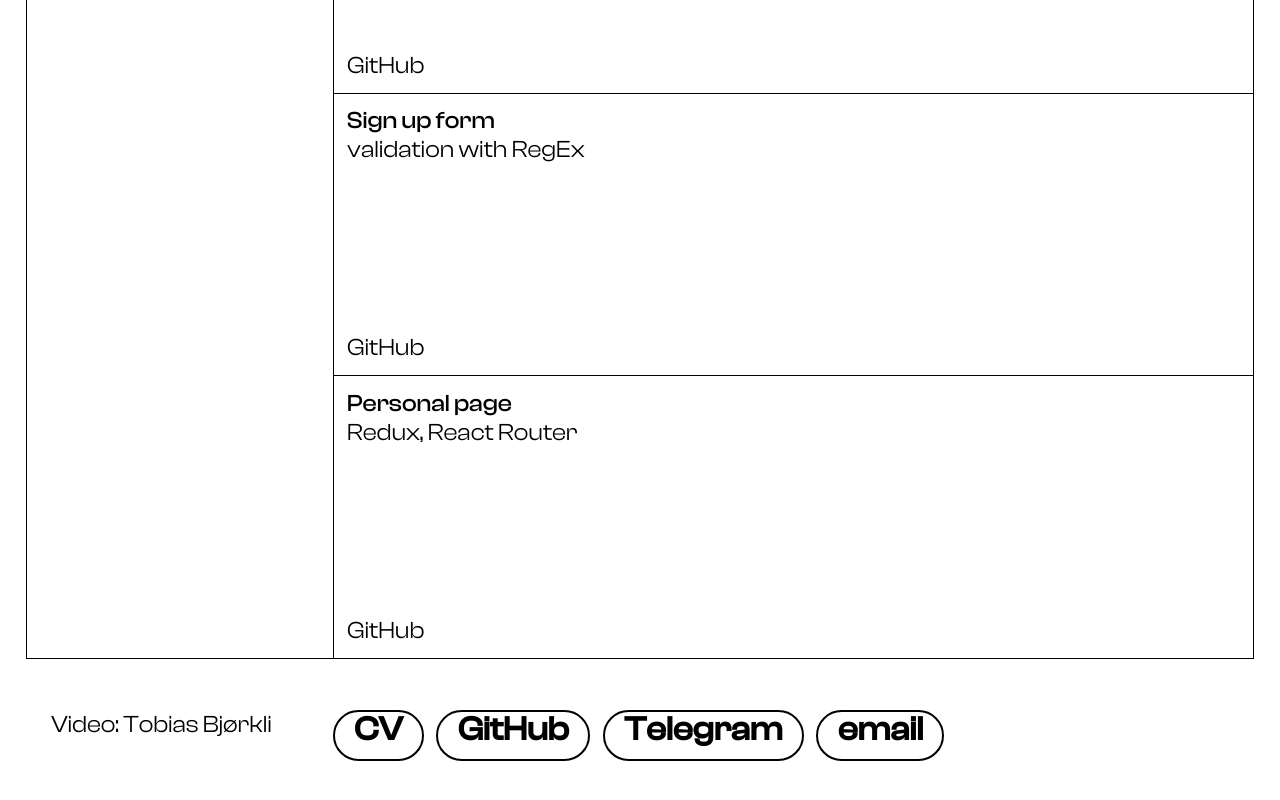
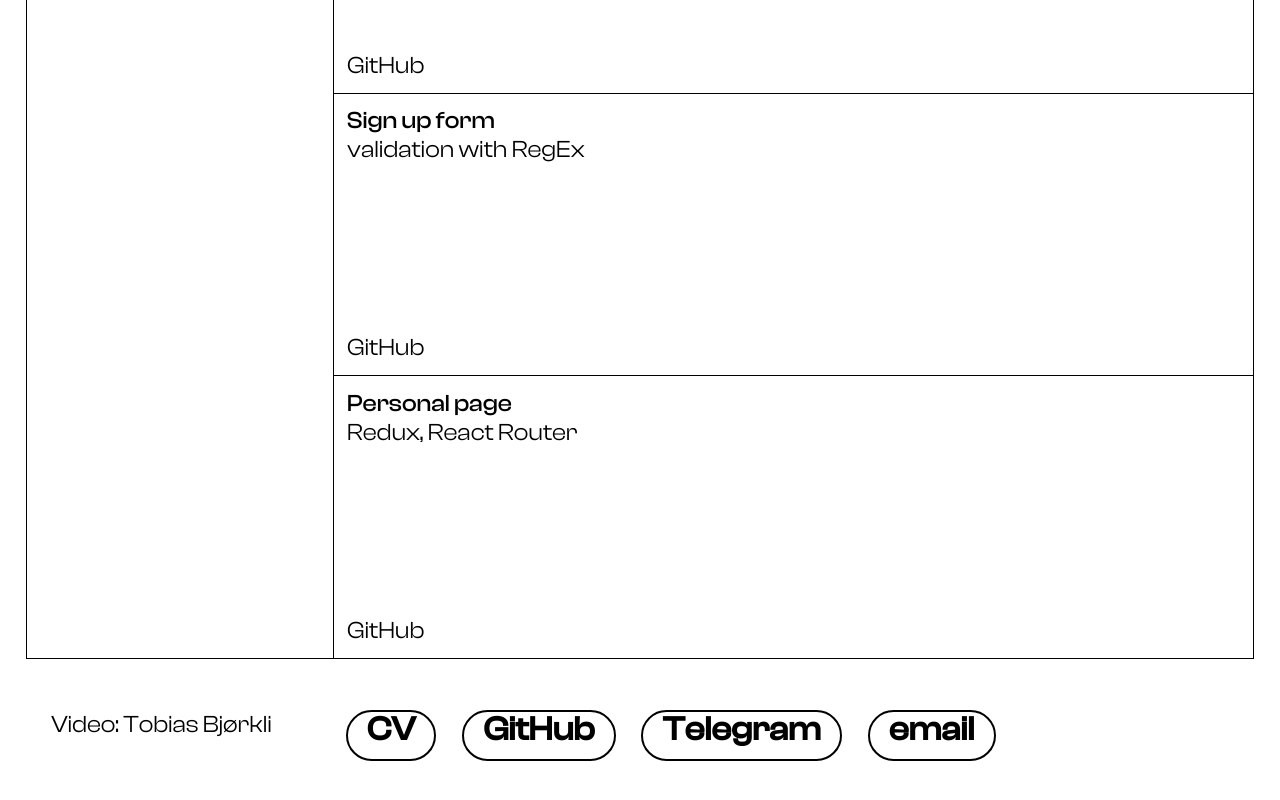
Before and after one commit to alexandrachuprina/personal-page, a React (Create React App) app: page / in a window 1280 px wide. Shown: the part 2098-2898 px from the top of the page. Built offline with nearby package versions, Linux system fonts and the light colour scheme; a web font is replaced by a local one.

Commit message:
ContactsButton

```diff
--- a/src/styles/buttons/BasicButton.js
+++ b/src/styles/buttons/BasicButton.js
@@ -26,6 +26,7 @@ export const BasicButton = styled.button`
     background-color: black;
     h2 {
       color: white;
+      margin-bottom: 0;
     }
     p {
       color: white;
--- a/src/styles/buttons/ContactsButton.js
+++ b/src/styles/buttons/ContactsButton.js
@@ -20,7 +20,7 @@ export const ContactsButton = styled.button`
 
   height: 4vw;
   padding: 1vw 1.5vw 1vw 1.5vw;
-  margin: 0 1vw 1vw 0;
+  margin: 0 1vw 0 1vw;
   h2 {
     margin-bottom: 0;
   }
```
